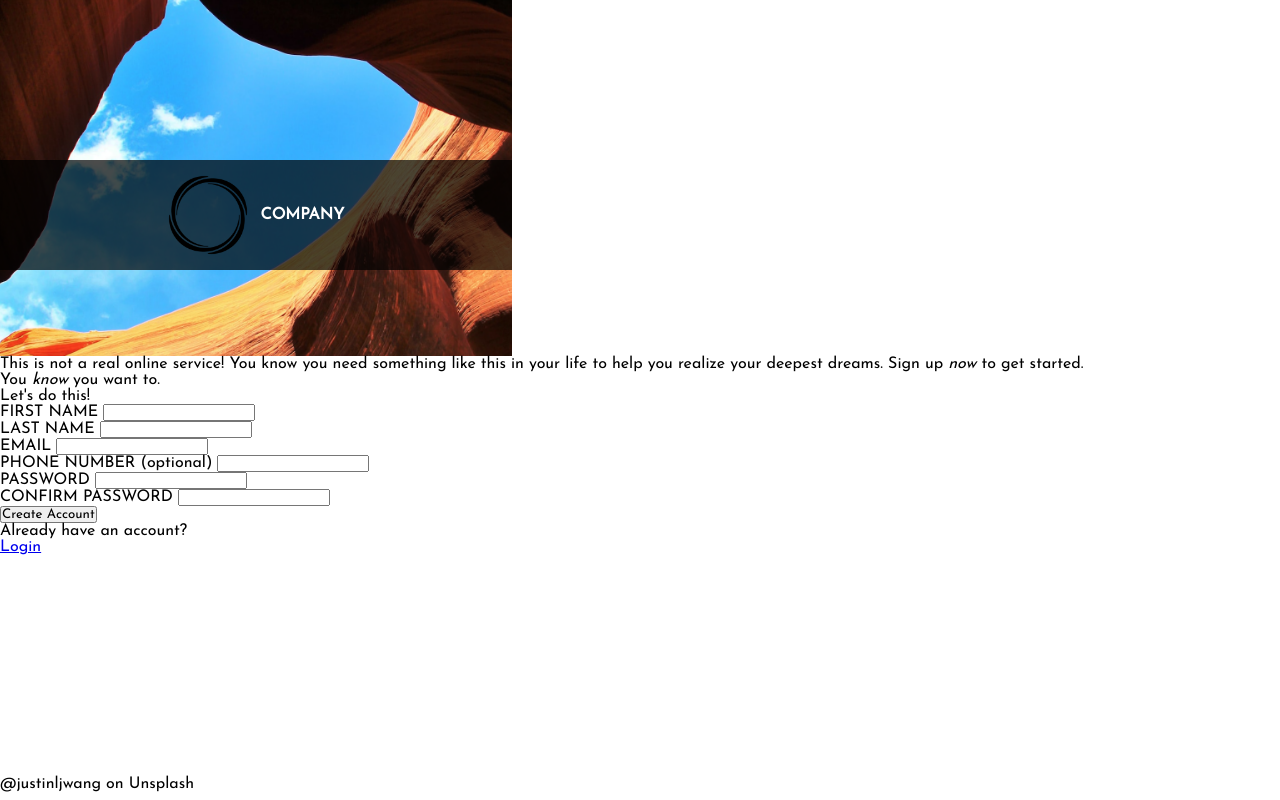
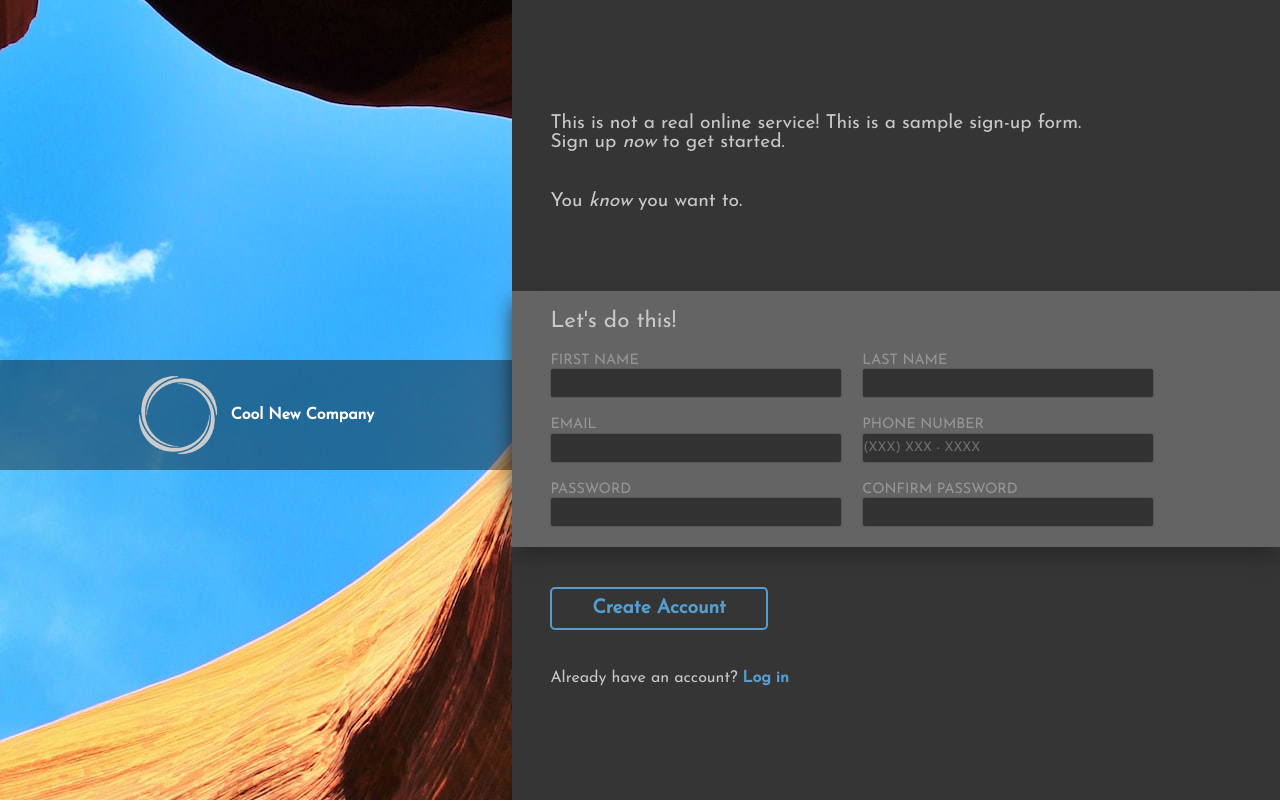
Before and after one commit to m-kwon/signup-form, a plain HTML site: page index.html in a window 1280 px wide. Drawn offline with Linux system fonts and the light colour scheme.

Commit message:
Finished styling

```diff
--- a/index.html
+++ b/index.html
@@ -1,4 +1,4 @@
-<!DOCTYPE html>
+<!-- <!DOCTYPE html>
 <html lang="en">
   <head>
     <meta charset="UTF-8">
@@ -18,13 +18,6 @@
           <h1>COMPANY</h1>
         </div>
         <p>@justinljwang on Unsplash</p>
-        <!-- <img id="background-image" src="./images/sample_background.jpg" alt="">
-        <p id="photo-credit">Image by Rob Bates on Unsplash</p>
-        <div id="banner">
-          <img id="logo" src="./images/sample_logo.png" alt="">
-          <h1>COMPANY</h1>
-          <div id="banner-bg"></div>
-        </div> -->
       </div>
 
       <div id="right-container">
@@ -76,4 +69,72 @@
     </div>
     <script src="app.js"></script>
   </body>
+</html> -->
+
+<!DOCTYPE html>
+<html lang="en">
+  <head>
+      <meta charset="UTF-8">
+      <meta http-equiv="X-UA-Compatible" content="IE=edge">
+      <meta name="viewport" content="width=device-width, initial-scale=1.0">
+      <link rel="preconnect" href="https://fonts.googleapis.com">
+      <link rel="preconnect" href="https://fonts.gstatic.com" crossorigin>
+      <link href="https://fonts.googleapis.com/css2?family=Josefin+Sans&display=swap" rel="stylesheet">
+      <link rel="stylesheet" href="styles.css">
+      <title>Sign-Up Form</title>
+  </head>
+  <body>
+      <div class="content">
+          <div class="picture">
+              <div class="logo">
+                  <img src="./images/sample_logo.png" alt="logo">
+                  <h1>Cool New Company</h1>
+              </div>
+          </div>
+          <div class="right">
+              <div class="dummy-text left">
+                  <p>This is not a real online service! This is a sample sign-up form.</p>
+                  <p>Sign up <em>now</em> to get started.</p>
+                  <p class="remote-text">You <em>know</em> you want to.</p>
+              </div>
+              <form action="#" method="get">
+                  <div class="form left">
+                      <p class="form-title">Let's do this!</p>
+                      <div class="input">
+                          <label for="first-name">First name</label>
+                          <input type="text" name="first-name" id="first-name" required>
+                      </div>
+
+                      <div class="input">
+                          <label for="last-name">Last name</label>
+                          <input type="text" name="last-name" id="last-name" required>
+                      </div>
+
+                      <div class="input">
+                          <label for="email">Email</label>
+                          <input type="email" name="email" id="email" required>
+                      </div>
+
+                      <div class="input">
+                          <label for="phone-number">Phone number</label>
+                          <input type="tel" name="phone-number" id="phone-number" placeholder="(XXX) XXX - XXXX" minlength="10" required>
+                      </div>
+
+                      <div class="input">
+                          <label for="password">Password</label>
+                          <input type="password" name="password" id="password" required>
+                      </div>
+
+                      <div class="input">
+                          <label for="confirm-password">Confirm password</label>
+                          <input type="password" name="confirm-password" id="confirm-password" required>
+                      </div>
+                  </div>
+                  <div class="left button"><button type="submit">Create Account</button></div>
+              </form>
+              <div class="log-in left"><p>Already have an account?</p><a href="#">Log in</a></div>
+          </div>
+
+      </div>
+  </body>
 </html>
--- a/styles.css
+++ b/styles.css
@@ -43,52 +43,155 @@ table {
 }
 /* -----END RESET----- */
 
+:root {
+  --color: #559ecf;
+  --txt: rgb(200, 200, 200)
+}
+
 * {
-  font-family: 'Josefin Sans', sans-serif;
-  box-sizing: border-box;
   margin: 0px;
   padding: 0px;
+  box-sizing: border-box;
+  font-family: 'Josefin Sans', sans-serif;
+  color: var(--txt);
 }
 
-.main {
+.content {
   width: 100vw;
   height: 100vh;
 }
 
-.main,
-#left-container div {
+.content,
+.logo {
   display: flex;
-  flex-flow: row wrap;;
+  flex-flow: row wrap;
 }
 
-#left-container {
+
+/* left side */
+
+.picture {
   background-image: url(./images/sample_background.jpg);
   background-position: center;
-  background-size: 100vh;
+  background-size: auto;
   background-repeat: no-repeat;
   width: 40vw;
 }
 
-#left-container div {
+
+.logo {
   height: auto;
-  background-color: rgba(0, 0, 0, 0.7);
+  background-color: rgba(0, 0, 0, 0.4);
   position: relative;
-  top: 20vh;
+  top: 45vh;
   gap: 1vw;
   padding: 15px 0;
+
   justify-content: center;
   align-items: center;
 }
 
-#left-container h1 {
-  color: #ffffff;
+.logo h1 {
+  color: white;
 }
 
-#left-container img {
+.logo img {
   height: 10vh;
+  filter: invert(80%);
 }
 
-#left-container p {
-  position: absolute;
-  bottom: 1vh;
+/* right side */
+
+.right {
+  width: 60vw;
+  background-color: #353535;
+  display: flex;
+  flex-flow: column nowrap;
+  justify-content: center;
 }
+
+.left {
+  padding-left: 3vw;
+}
+
+.dummy-text {
+  font-weight: 500;
+  width: 90%;
+  font-size: 1.2rem;
+}
+
+.remote-text {
+  margin: 40px 0 80px;
+}
+
+
+/* form */
+
+.form {
+  background-color: rgb(100, 100, 100);
+  box-shadow: 0 10px 20px -2px rgb(40, 40, 40);
+  display: flex;
+  flex-flow: row wrap;
+  gap: 20px;
+  padding-top: 20px;
+  padding-bottom: 20px;
+}
+
+.input {
+  display: flex;
+  flex-flow: column wrap;
+  width: 40%;
+  font-size: 0.9rem;
+  text-transform: uppercase;
+  opacity: 50%;
+}
+
+.form-title {
+  width: 100%;
+  font-size: 1.4rem;
+  font-weight: 500;
+}
+
+input {
+  background-color: rgb(2, 2, 2);
+  border: 1px solid rgb(77, 77, 77);
+  border-radius: 3px;
+  height: 30px;
+}
+
+input:focus {
+  outline: none;
+  border: 2px solid var(--color);
+}
+
+button {
+  background-color: rgba(0, 0, 0, 0);
+  color: var(--color);
+  font-weight: 700;
+  font-size: 1.2em;
+  border: 2px solid var(--color);
+  border-radius: 5px;
+  padding: 10px 40px;
+  margin: 40px 0;
+}
+
+button:hover {
+  background-color: var(--color);
+  color: black;
+
+}
+
+.log-in {
+  display: flex;
+  gap: 5px;
+}
+
+.log-in a {
+  text-decoration: none;
+  color: var(--color);
+  font-weight: 700;
+}
+
+.log-in a:hover {
+  color: white;
+}
```
